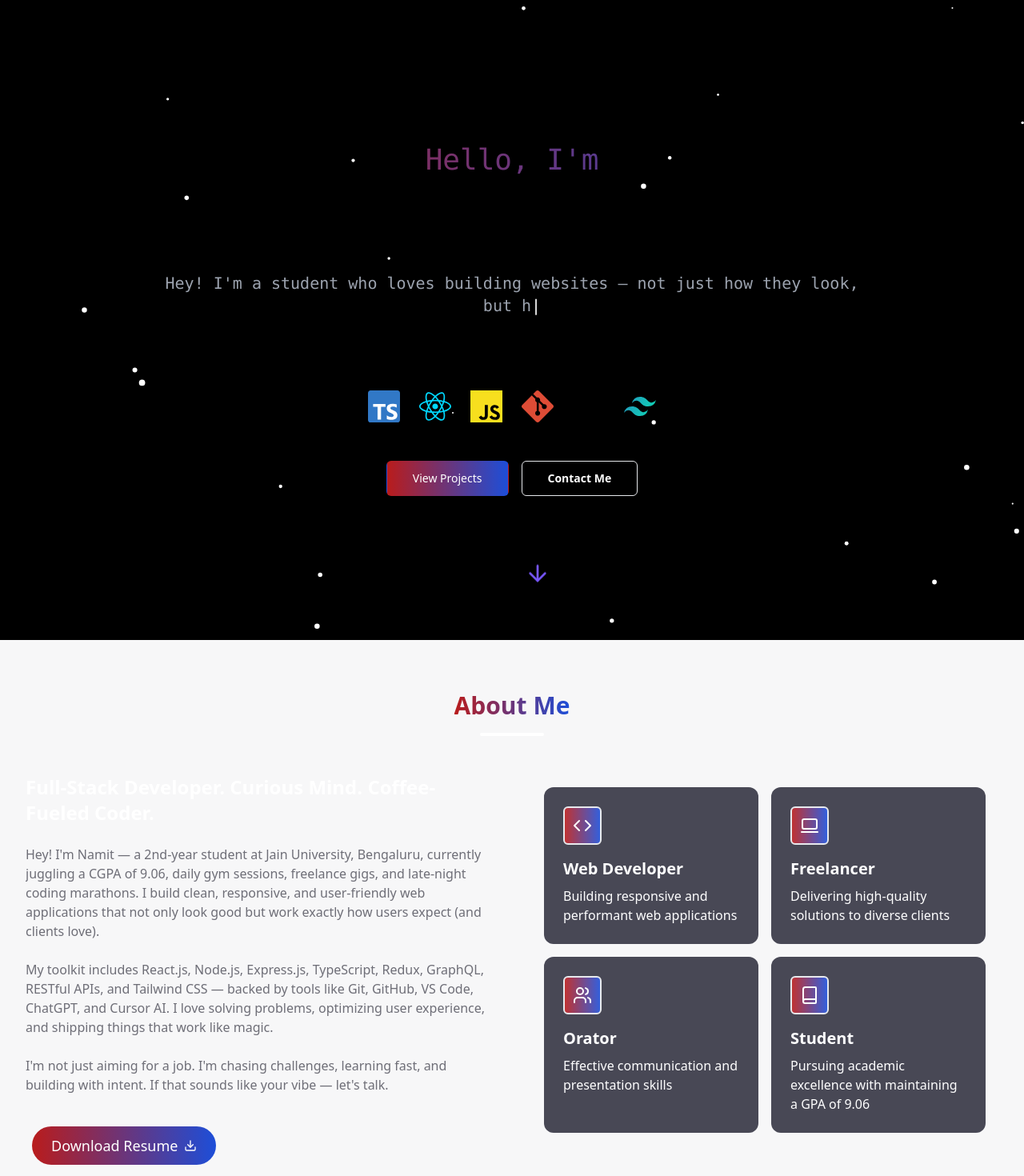
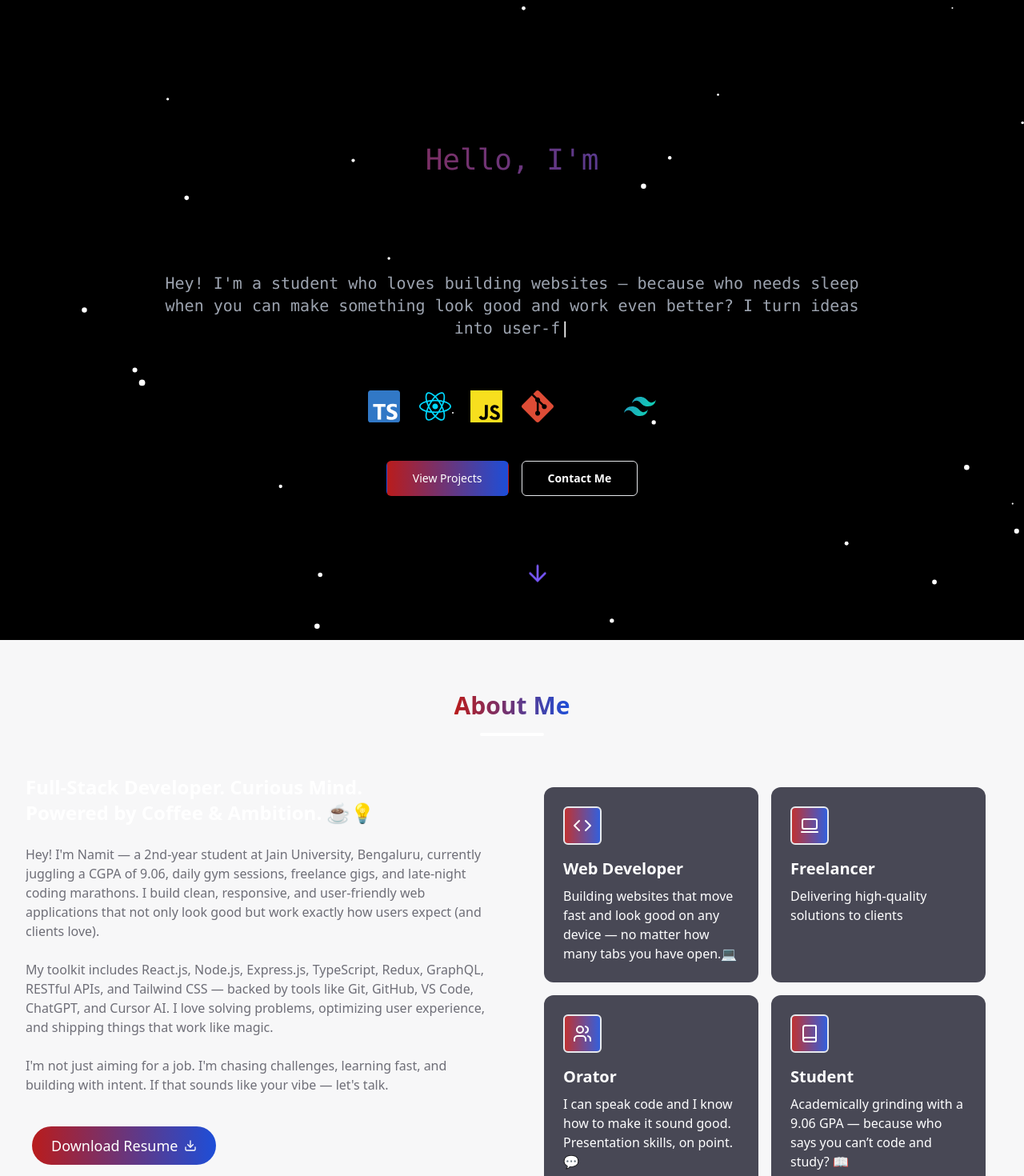
Before and after one commit to namit-x/Portfolio, a React (Vite) app: page / in a window 1280 px wide. Shown: the top 1470 px of the page at 80% size. Built offline with nearby package versions, Linux system fonts and the light colour scheme; some icons are missing.

Commit message:
added some humor

```diff
--- a/src/components/AboutSection.tsx
+++ b/src/components/AboutSection.tsx
@@ -6,22 +6,22 @@ export default function AboutSection() {
     {
       icon: <Code className="h-6 w-6" color="white" />,
       title: "Web Developer",
-      description: "Building responsive and performant web applications"
+      description: "Building websites that move fast and look good on any device — no matter how many tabs you have open.💻"
     },
     {
       icon: <LaptopMinimal className="h-6 w-6" color="white" />,
       title: "Freelancer",
-      description: "Delivering high-quality solutions to diverse clients"
+      description: "Delivering high-quality solutions to clients"
     },
     {
       icon: <Users className="h-6 w-6" color="white" />,
       title: "Orator",
-      description: "Effective communication and presentation skills"
+      description: "I can speak code and I know how to make it sound good. Presentation skills, on point. 💬"
     },
     {
       icon: <Book className="h-6 w-6" color="white" />,
       title: "Student",
-      description: "Pursuing academic excellence with maintaining a GPA of 9.06"
+      description: "Academically grinding with a 9.06 GPA — because who says you can’t code and study? 📖"
     }
   ];
 
@@ -38,7 +38,7 @@ export default function AboutSection() {
         <div className="grid lg:grid-cols-2 gap-8 lg:gap-12 items-start">
           <div className="space-y-6">
             <h3 className="text-xl sm:text-2xl font-semibold">
-              Full-Stack Developer. Curious Mind. Coffee-Fueled Coder.
+            Full-Stack Developer. Curious Mind. <br />Powered by Coffee & Ambition. ☕💡
             </h3>
             <p className="text-muted-foreground text-sm sm:text-base">
               Hey! I'm Namit — a 2nd-year student at Jain University, Bengaluru, currently juggling a CGPA of 9.06, daily gym sessions, freelance gigs, and late-night coding marathons. I build clean, responsive, and user-friendly web applications that not only look good but work exactly how users expect (and clients love).
@@ -78,7 +78,7 @@ export default function AboutSection() {
                   {card.icon}
                 </div>
                 <h4 className="text-lg sm:text-xl font-semibold mb-2">{card.title}</h4>
-                <p className="text-muted-foreground text-sm sm:text-base text-white">
+                <p className="text-muted-foreground text-[12px] sm:text-base text-white">
                   {card.description}
                 </p>
               </div>
--- a/src/components/ContactMe.tsx
+++ b/src/components/ContactMe.tsx
@@ -13,10 +13,14 @@ const ContactMe = () => {
             <span className="text-gradient">Contact Me</span>
           </h1>
 
-          <div className="bg-[#1E1E2F]/90 rounded-xl p-6 sm:p-8 shadow-xl border border-purple-500/30 transform hover:scale-[1.02] transition-all duration-500">
+          <div className="bg-[#1E1E2F]/90 rounded-xl p-6 sm:p-8 shadow-xl border-2 border-purple-500/30 hover:border-purple-500 transform hover:scale-[1.02] transition-all duration-500">
             <p className="text-base sm:text-lg md:text-xl text-white mb-6 sm:mb-8 leading-relaxed">
               I'm a passionate developer with expertise in creating beautiful and functional web applications.
               From architectural visualizations to e-commerce solutions, I bring creative ideas to life through code.
+            </p>
+
+            <p className="text-base sm:text-sm md:text-base text-white mb-6 sm:mb-8 leading-relaxed">
+            I code things that work (mostly). Serious about building🏛️, Not so serious about everything else👨‍💻
             </p>
 
             <div className="flex flex-col sm:flex-row items-center justify-center gap-4 sm:gap-6 py-4">
--- a/src/components/HeroSection.tsx
+++ b/src/components/HeroSection.tsx
@@ -9,7 +9,8 @@ export default function HeroSection() {
   const [mee, setMee] = useState("Namit");
   const [animating, setAnimating] = useState(false);
   const [text] = useTypewriter({
-    words: [`Hey! I\'m a student who loves building websites — not just how they look, but how they feel to use. I enjoy turning ideas into clean, user-friendly web experiences, and I'm always learning new ways to make the web better.`]
+    words: [`Hey! I'm a student who loves building websites — because who needs sleep when you can make something look good and work even better? I turn ideas into user-friendly web experiences, and I’m constantly finding new ways to make the web better... or at least less annoying. 😏`],
+    typeSpeed: 40,
   });
 
   const techList = [
--- a/src/components/Projects.tsx
+++ b/src/components/Projects.tsx
@@ -51,6 +51,8 @@ const Projects = () => {
           <div className='overflow-hidden mb-2 text-center'>Projects</div>
           <div className="h-1 w-20 bg-white mx-auto rounded-full"></div>
         </div>
+          <div className='text-2xl overflow-hidden text-white my-2'>Made with ❤️ and Lots of 🍵</div>
+          <div className='text-lg overflow-hidden text-gray-400'>These are some self-made websites (unless asking AI for syntax help counts) Handcrafted. Still human. Still worth it. 🚀</div>
 
         {/* Projects */}
         <div className="grid grid-cols-1 md:grid-cols-2 lg:grid-cols-3 gap-6 mb-8">
@@ -58,6 +60,7 @@ const Projects = () => {
             <ProjectCard key={index} {...project} />
           ))}
         </div>
+
 
         {/* Show practice Button */}
         <div className="text-center mb-8 overflow-hidden w-[300px] transition-all duration-300">
```
